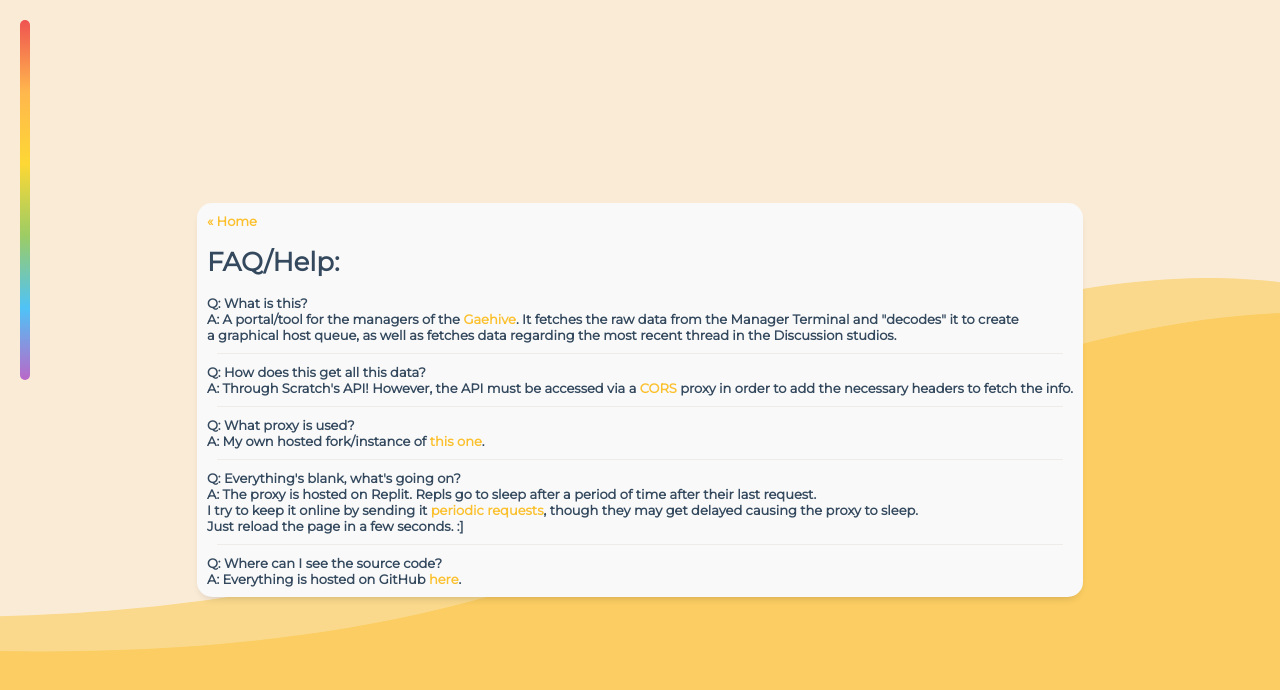
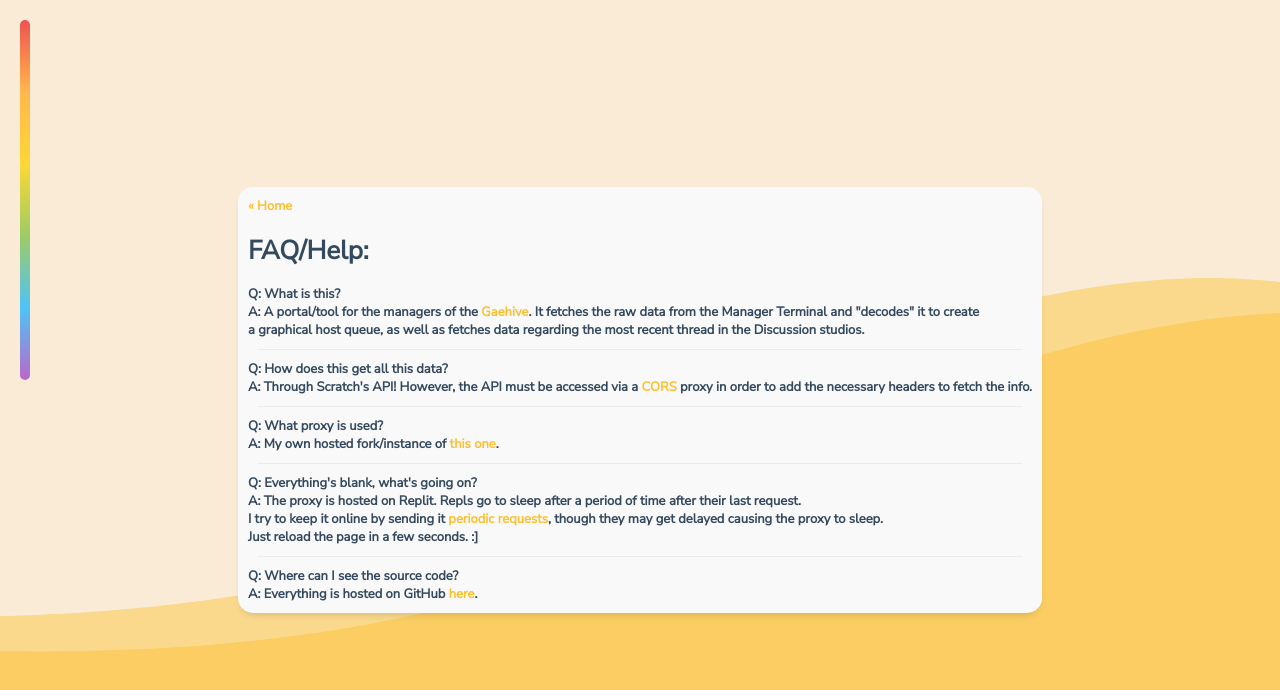
Before and after one commit to LegoManiac04/gaehivemanagers, a Vue app: page /faq in a window 1280 px wide. Shown: the top 690 px of the page. Built offline with nearby package versions, Linux system fonts and the light colour scheme; no server answers.

Commit message:
Update styles.scss

```diff
--- a/public/styles.scss
+++ b/public/styles.scss
@@ -1,9 +1,13 @@
+@import url('https://fonts.googleapis.com/css2?family=Nunito+Sans&display=block');
+@import url('https://fonts.googleapis.com/css2?family=Fira+Mono&display=block');
+
 html {
   background-color: antiquewhite;
   background-image: url("/bg.svg");
   background-size: cover;
   background-position: bottom;
   height: 100%;
+  font-family: 'Nunito Sans';
 }
 
 body {
@@ -32,6 +36,7 @@
 }
 
 textarea {
+  font-family: 'Fira Mono';
   resize: none;
   outline: none;
   border-radius: inherit;
@@ -40,7 +45,6 @@
   margin: 3px;
   scrollbar-width: none;
   background-color: #efebe9;
-  font-family: 'Montserrat', sans-serif;
   font-size: inherit;
 }
 
@@ -62,7 +66,6 @@
 #host, #m0, #m1, #m2, #m3, #m4, #m5 {
   margin: 2px 5px;
   background-color: #fffc;
-  font-family: 'Montserrat', sans-serif;
   color: #34495e;
   font-weight: bold;
   display: flex;
@@ -96,18 +99,12 @@
   border-radius: 10px 10px 50px 10px;
 }
 
-#host-notice {
-  font-family: 'Marck Script', cursive;
-  color: #cf7d5a;
-}
-
 #user {
   display: grid;
   margin: 10px;
 }
 
 #dot {
-  font-family: 'Montserrat', sans-serif;
   display: none;
   color: white;
   background-color: salmon;
@@ -207,7 +204,6 @@
 .links {
   grid-area: links;
   display: flex;
-  font-family: 'Montserrat', sans-serif;;
   font-weight: bold;
   font-size: small;
   color: #34495e;
@@ -241,7 +237,6 @@
 }
 
 .reminders, .other-page, .nf-page {
-  font-family: 'Montserrat', sans-serif;;
   font-weight: bold;
   font-size: small;
   color: #34495e;
```
